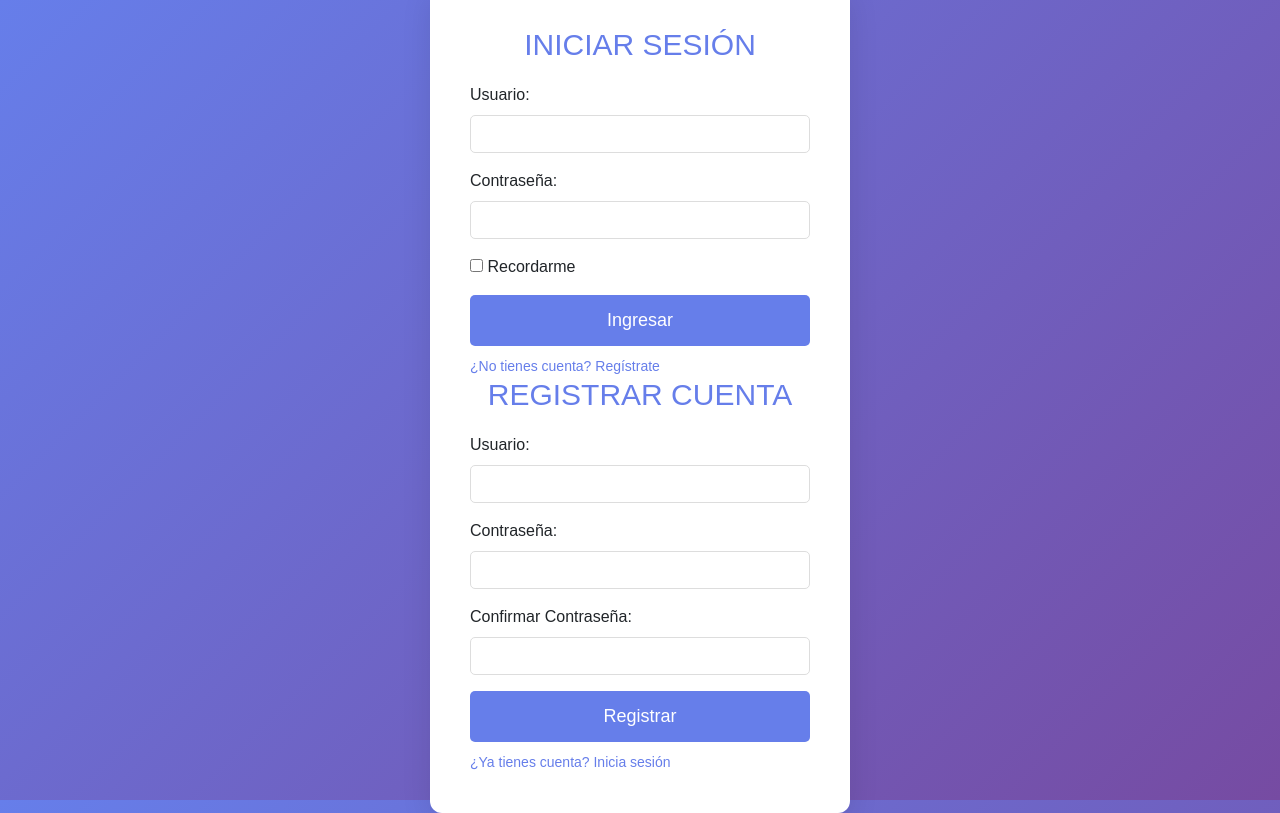
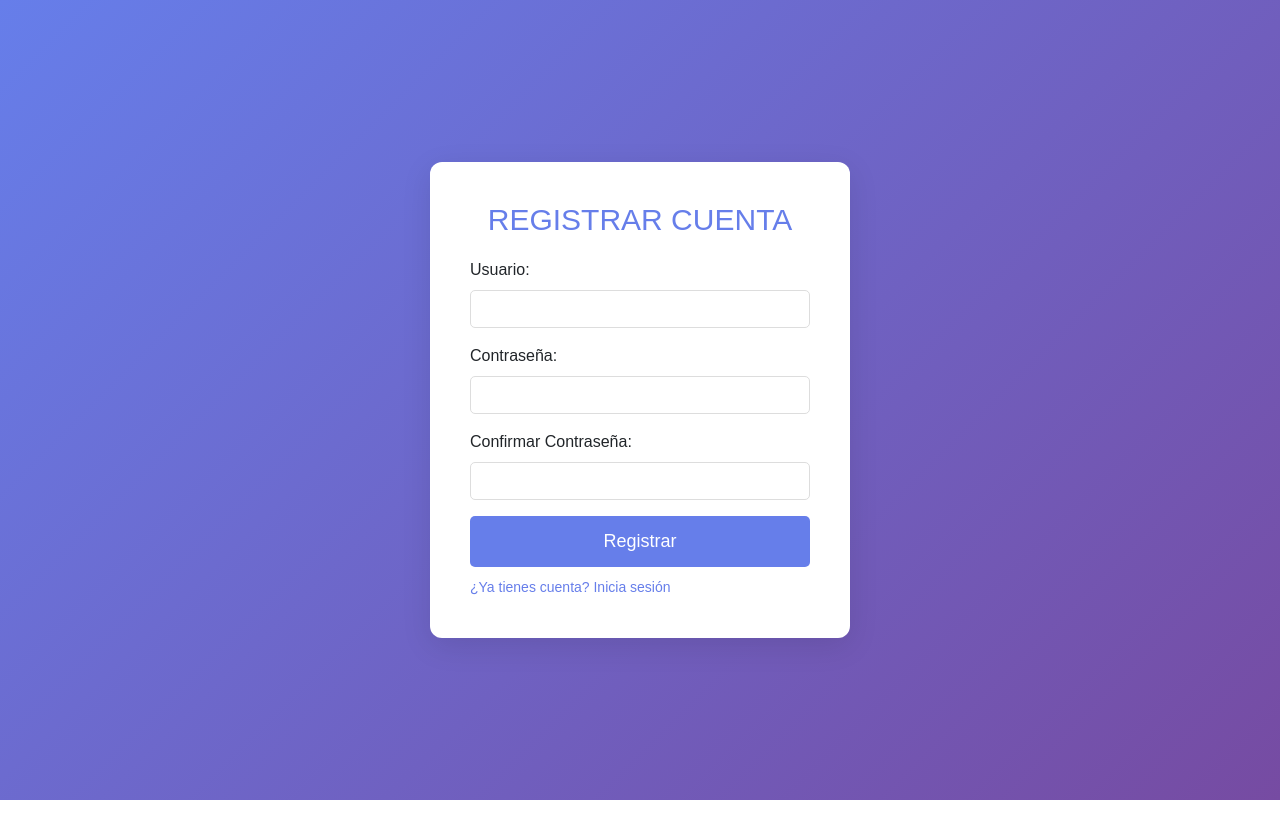
Before and after one commit to Adolfo-afk/php, a PHP site: page /login.php?register=true in a window 1280 px wide. Run offline with PHP 8.4, Linux system fonts and the light colour scheme.

Commit message:
modificado

```diff
--- a/login.php
+++ b/login.php
@@ -18,12 +18,6 @@ if ($_SERVER["REQUEST_METHOD"] == "POST" && isset($_POST['login'])) {
     $usuario = mysqli_real_escape_string($conexion, $_POST['usuario']);
     $password = md5($_POST['password']); // Cifrar la contraseña con MD5
 
-    // //$password = password_hash($_POST['password'], PASSWORD_DEFAULT);
-    //$confirm_password = $_POST['confirm_password']; // No ciframos aquí todavía
-
-
-
-
     // Consulta SQL para verificar usuario
     $query = "SELECT * FROM usuarios WHERE usuario = '$usuario' AND password = '$password'";
     $resultado = mysqli_query($conexion, $query);
@@ -39,11 +33,7 @@ if ($_SERVER["REQUEST_METHOD"] == "POST" && isset($_POST['login'])) {
             setcookie('rol', $user['rol'], time() + (86400 * 30), "/");
         }
 
-        if ($user['rol'] == 'admin') {
-            header("Location: admin.php");
-        } else {
-            header("Location: index.php");
-        }
+        header("Location: " . ($user['rol'] == 'admin' ? "admin.php" : "index.php"));
         exit();
     } else {
         $error = "Usuario o contraseña incorrectos";
@@ -52,11 +42,10 @@ if ($_SERVER["REQUEST_METHOD"] == "POST" && isset($_POST['login'])) {
 
 // Manejo del formulario de registro
 if ($_SERVER["REQUEST_METHOD"] == "POST" && isset($_POST['register'])) {
-    //tiene la función de sanitizar(limpiar o modificar) el dato ingresado por el usuario antes de insertarlo en una consulta SQL
     $usuario = mysqli_real_escape_string($conexion, $_POST['usuario']);
     $password = md5($_POST['password']); // Cifrar la contraseña con MD5
     $confirm_password = md5($_POST['confirm_password']);
-//password_verify($confirm_password, $password);
+
     // Verificar si el usuario ya existe
     $query = "SELECT * FROM usuarios WHERE usuario = '$usuario'";
     $resultado = mysqli_query($conexion, $query);
@@ -65,10 +54,27 @@ if ($_SERVER["REQUEST_METHOD"] == "POST" && isset($_POST['register'])) {
         $error = "El nombre de usuario ya está registrado.";
     } else {
         if ($password === $confirm_password) {
-            // Insertar nuevo usuario en la base de datos
-            $query = "INSERT INTO usuarios (usuario, password, rol) VALUES ('$usuario', '$password', 'user')";
+            // Asignar un rol por defecto 'user' al momento de registrar
+            $rol = 'user'; // O puedes personalizarlo dependiendo de los requisitos
+
+            // Consulta de inserción
+            $query = "INSERT INTO usuarios (usuario, password, rol) VALUES ('$usuario', '$password', '$rol')";
             if (mysqli_query($conexion, $query)) {
-                $error = "Usuario registrado exitosamente. Puedes iniciar sesión ahora.";
+                // Obtener el último ID insertado y verificar que el rol se insertó correctamente
+                $last_id = mysqli_insert_id($conexion);  // Obtener el último ID insertado
+                $query = "SELECT usuario, rol FROM usuarios WHERE id = '$last_id'";  // Asegurarse de obtener el rol correctamente
+                $resultado = mysqli_query($conexion, $query);
+                $user = mysqli_fetch_assoc($resultado);
+
+                // Mostrar el rol del nuevo usuario para confirmar que se insertó
+                $_SESSION['usuario'] = $usuario;
+                $_SESSION['rol'] = $user['rol']; // Guardar el rol del usuario registrado
+
+                // Mostrar el rol del nuevo usuario para confirmar que se insertó
+                $success_message = "Usuario registrado exitosamente con el rol: " . $user['rol'];
+
+                header("Location: index.php?message=registered"); // Redirigir tras registro exitoso
+                exit();
             } else {
                 $error = "Error al registrar el usuario. Intenta de nuevo.";
             }
@@ -79,11 +85,12 @@ if ($_SERVER["REQUEST_METHOD"] == "POST" && isset($_POST['register'])) {
 }
 
 // Si el usuario ya tiene cookies, se autologea
-//La función isset() se usa para verificar si una variable está definida y no es NULL
 if (isset($_COOKIE['usuario']) && isset($_COOKIE['rol'])) {
     $_SESSION['usuario'] = $_COOKIE['usuario'];
     $_SESSION['rol'] = $_COOKIE['rol'];
 }
+
+$showRegisterForm = isset($_GET['register']);
 ?>
 
 <!DOCTYPE html>
@@ -94,7 +101,6 @@ if (isset($_COOKIE['usuario']) && isset($_COOKIE['rol'])) {
     <title>Login / Registro</title>
     <link href="https://cdn.jsdelivr.net/npm/bootstrap@5.3.0/dist/css/bootstrap.min.css" rel="stylesheet">
     <style>
-        /* Estilos similares a los anteriores */
         body {
             background: linear-gradient(135deg, #667eea, #764ba2);
             height: 100vh;
@@ -104,7 +110,6 @@ if (isset($_COOKIE['usuario']) && isset($_COOKIE['rol'])) {
             margin: 0;
             font-family: 'Arial', sans-serif;
         }
-
         .login-container {
             background: #fff;
             padding: 40px;
@@ -114,30 +119,24 @@ if (isset($_COOKIE['usuario']) && isset($_COOKIE['rol'])) {
             max-width: 420px;
             transition: transform 0.3s ease-in-out;
         }
-
         .login-container:hover {
             transform: scale(1.05);
         }
-
         .login-container h2 {
             font-size: 30px;
             color: #667eea;
             margin-bottom: 20px;
             text-transform: uppercase;
         }
-
         .form-control {
             border-radius: 5px;
-            box-shadow: none;
             border-color: #ddd;
             transition: border-color 0.3s;
         }
-
         .form-control:focus {
             border-color: #667eea;
             box-shadow: 0 0 5px rgba(102, 126, 234, 0.5);
         }
-
         .btn-primary {
             width: 100%;
             font-size: 18px;
@@ -147,114 +146,70 @@ if (isset($_COOKIE['usuario']) && isset($_COOKIE['rol'])) {
             border: none;
             transition: background 0.3s ease;
         }
-
         .btn-primary:hover {
             background: #4c6ce2;
         }
-
         .alert {
             margin-top: 15px;
         }
-
-        .conexion-msg {
-            position: fixed;
-            bottom: 20px;
-            left: 20px;
-            font-size: 14px;
-            color: white;
-            background: rgba(0, 0, 0, 0.5);
-            padding: 8px 12px;
-            border-radius: 5px;
-        }
-
-        .forgot-password, .register-link {
+        .register-link {
             color: #667eea;
             font-size: 14px;
             text-decoration: none;
             margin-top: 10px;
             display: block;
         }
-
-        .forgot-password:hover, .register-link:hover {
+        .register-link:hover {
             text-decoration: underline;
-        }
-
-        @media (max-width: 576px) {
-            .login-container {
-                padding: 25px;
-                max-width: 90%;
-            }
         }
     </style>
 </head>
 <body>
 
 <div class="login-container">
-    <h2 class="text-center">Iniciar Sesión</h2>
-
-    <?php if (!isset($_POST['register'])): ?>
-        <!-- Formulario de login -->
+    <?php if ($showRegisterForm): ?>
+        <h2 class="text-center">Registrar Cuenta</h2>
         <form method="POST">
             <?php if ($error): ?>
                 <div class="alert alert-danger"><?php echo $error; ?></div>
             <?php endif; ?>
-
+            <?php if (isset($success_message)): ?>
+                <div class="alert alert-success"><?php echo $success_message; ?></div>
+            <?php endif; ?>
             <div class="mb-3">
                 <label for="usuario" class="form-label">Usuario:</label>
-                <input type="text" name="usuario" class="form-control" id="usuario" required>
+                <input type="text" name="usuario" class="form-control" required>
             </div>
-
             <div class="mb-3">
                 <label for="password" class="form-label">Contraseña:</label>
-                <input type="password" name="password" class="form-control" id="password" required>
+                <input type="password" name="password" class="form-control" required>
             </div>
-
             <div class="mb-3">
-                <label for="remember" class="form-check-label">
-                    <input type="checkbox" name="remember" id="remember"> Recordarme
-                </label>
+                <label for="confirm_password" class="form-label">Confirmar Contraseña:</label>
+                <input type="password" name="confirm_password" class="form-control" required>
             </div>
-
-            <button type="submit" name="login" class="btn btn-primary">Ingresar</button>
-
-
-            <a href="?register=true" class="register-link">¿No tienes cuenta? Regístrate</a>
+            <button type="submit" name="register" class="btn btn-primary">Registrar</button>
+            <a href="index.php" class="register-link">¿Ya tienes cuenta? Inicia sesión</a>
         </form>
-    <?php endif; ?>
-
-    <?php if (isset($_POST['register']) || isset($_GET['register'])): ?>
-        <!-- Formulario de registro -->
+    <?php else: ?>
+        <h2 class="text-center">Iniciar Sesión</h2>
         <form method="POST">
             <?php if ($error): ?>
                 <div class="alert alert-danger"><?php echo $error; ?></div>
             <?php endif; ?>
-
-            <h2 class="text-center">Registrar Cuenta</h2>
-
             <div class="mb-3">
                 <label for="usuario" class="form-label">Usuario:</label>
-                <input type="text" name="usuario" class="form-control" id="usuario" required>
+                <input type="text" name="usuario" class="form-control" required>
             </div>
-
             <div class="mb-3">
                 <label for="password" class="form-label">Contraseña:</label>
-                <input type="password" name="password" class="form-control" id="password" required>
+                <input type="password" name="password" class="form-control" required>
             </div>
-
-            <div class="mb-3">
-                <label for="confirm_password" class="form-label">Confirmar Contraseña:</label>
-                <input type="password" name="confirm_password" class="form-control" id="confirm_password" required>
-            </div>
-
-            <button type="submit" name="register" class="btn btn-primary">Registrar</button>
-
-
-            <a href="?login=true" class="register-link">¿Ya tienes cuenta? Inicia sesión</a>
+            <button type="submit" name="login" class="btn btn-primary">Ingresar</button>
+            <a href="?register=true" class="register-link">¿No tienes cuenta? Regístrate</a>
         </form>
     <?php endif; ?>
 </div>
 
-<script src="https://cdn.jsdelivr.net/npm/bootstrap@5.3.0/dist/js/bootstrap.bundle.min.js"></script>
-
 </body>
 </html>
```
